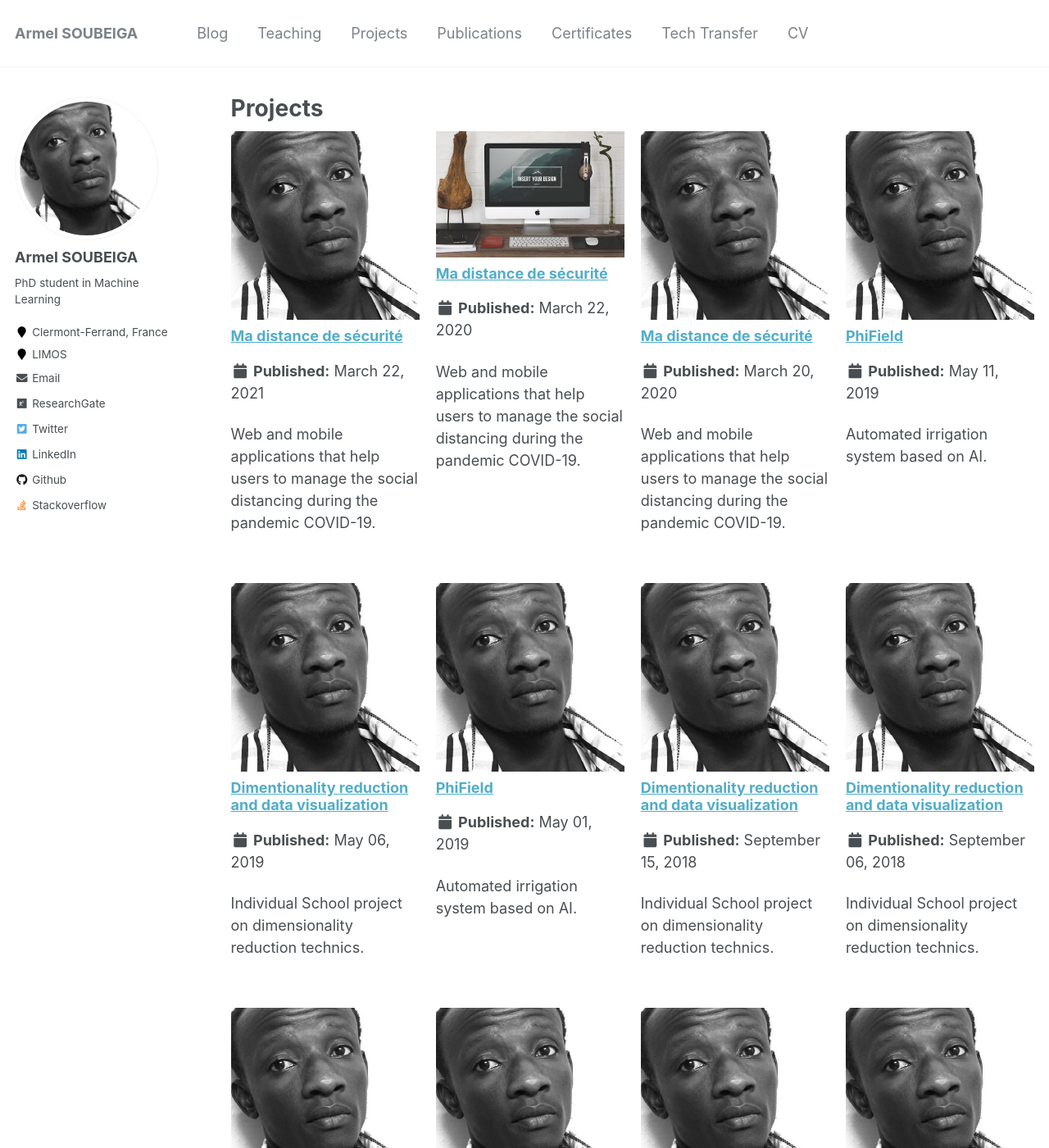
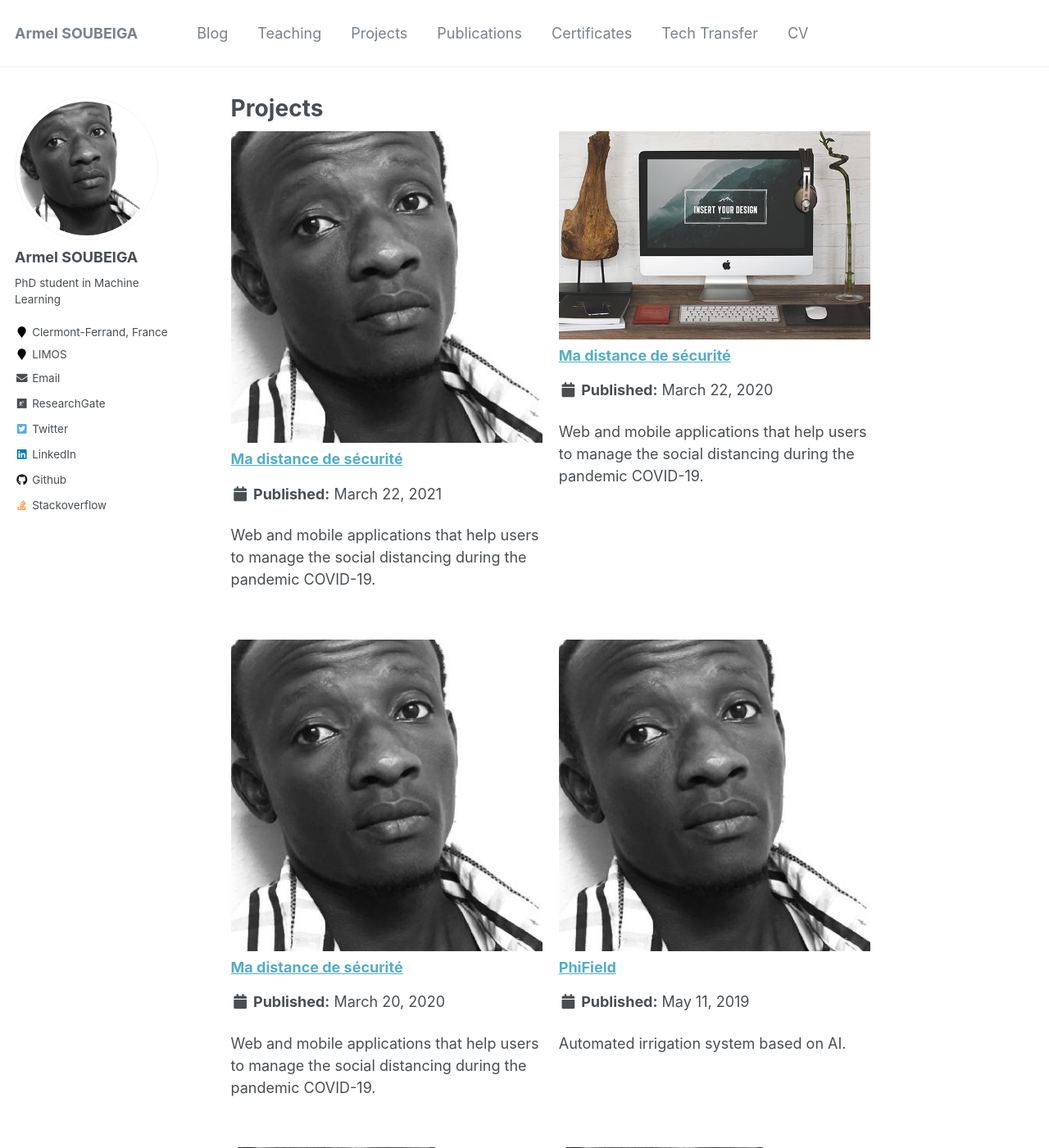
Before and after one commit to armelsoubeiga/neweb, a Jekyll site: the page built from _pages/projects.html, in a window 1280 px wide and 1400 px high. Shown: the whole window at 82% size. Built offline with Jekyll 4.4.1, drawn with Linux system fonts in a browser that asks for light colours.

Commit message:
Update _archive.scss

```diff
--- a/_sass/_archive.scss
+++ b/_sass/_archive.scss
@@ -138,7 +138,7 @@
   @include breakpoint($medium) {
     margin-left: 0; /* reset before mixin does its thing*/
     margin-right: 0; /* reset before mixin does its thing*/
-    @include gallery(2.5 of 10);
+    @include gallery(4 of 10);
 
     .archive__item-teaser {
       max-height: 120px;
```
